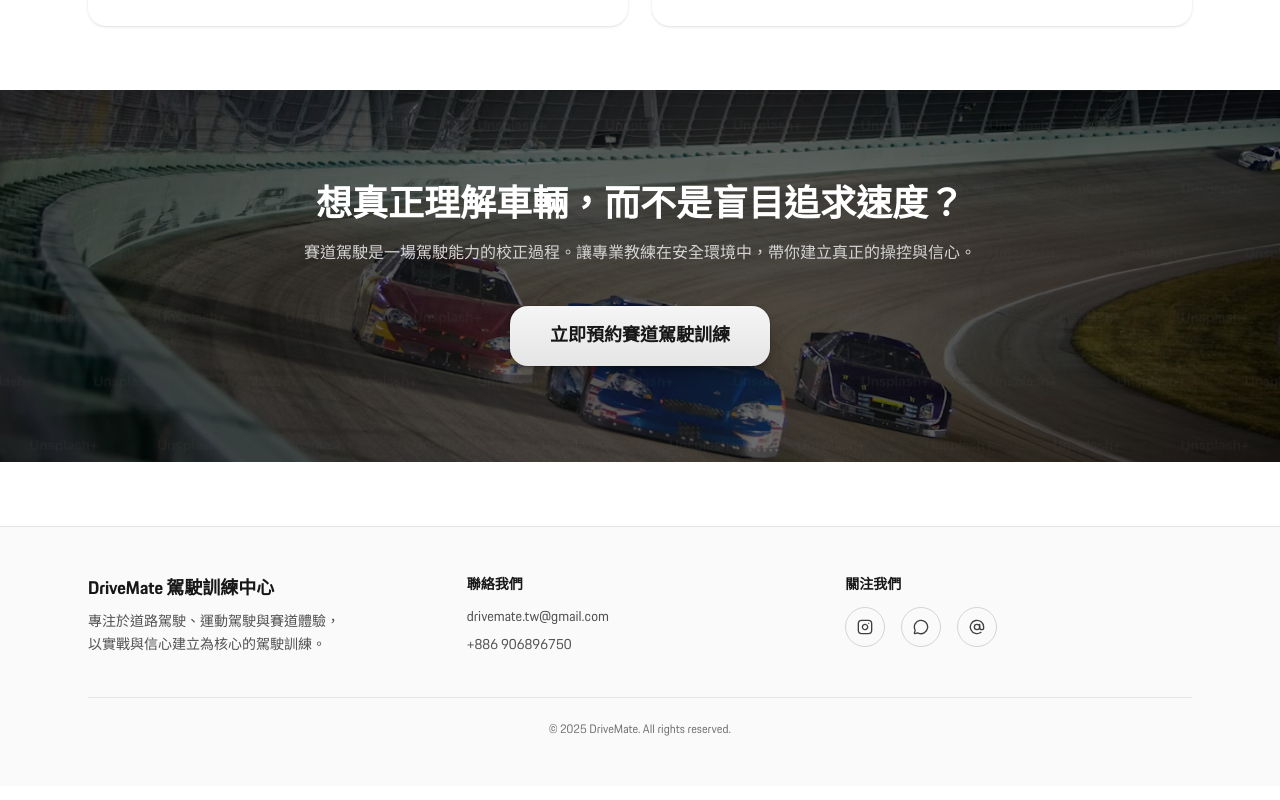
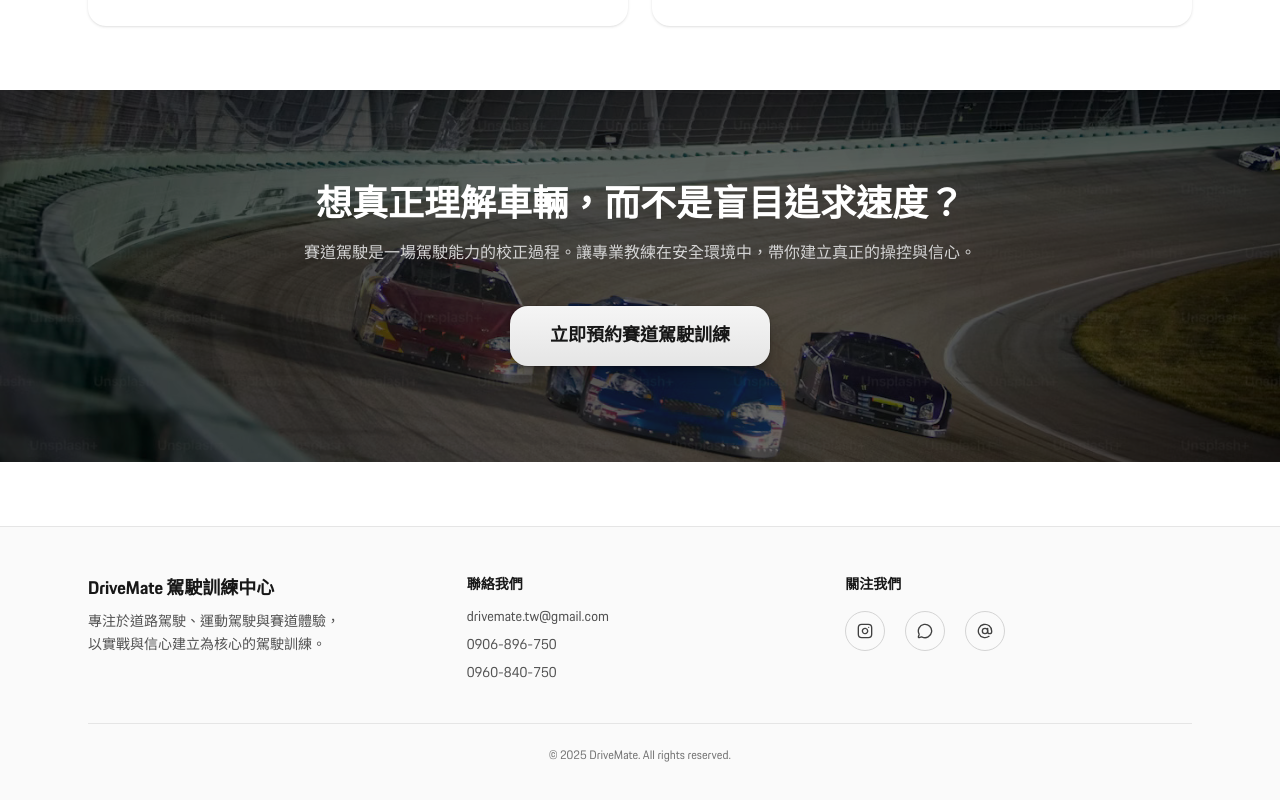
Before and after one commit to laurelke/drivemate-web, a Next.js app: page /courses/track-driving in a window 1280 px wide. Shown: the part 1684-2484 px from the top of the page. Built offline with nearby package versions, Linux system fonts and the light colour scheme; a web font is replaced by a local one.

Commit message:
feat: unify course pages layout and design

```diff
--- a/components/Footer.tsx
+++ b/components/Footer.tsx
@@ -7,7 +7,13 @@ export default function Footer() {
   return (
     <footer className="border-t border-neutral-200 bg-neutral-50">
       <div className="mx-auto max-w-6xl px-6 py-12">
-        <div className="grid gap-8 md:grid-cols-3">
+        <div
+          className="
+            grid gap-8
+            text-center
+            md:grid-cols-3 md:text-left
+          "
+        >
           {/* ================= Brand ================= */}
           <div>
             <p className="text-lg font-semibold text-neutral-900">
@@ -40,19 +46,32 @@ export default function Footer() {
                   href="tel:+886906896750"
                   className="hover:text-neutral-900"
                 >
-                  +886 906896750
+                  0906-896-750
+                </a>
+              </li>
+              <li>
+                <a
+                  href="tel:+886960840750"
+                  className="hover:text-neutral-900"
+                >
+                  0960-840-750
                 </a>
               </li>
             </ul>
           </div>
 
-           {/* ================= Social ================= */}
+          {/* ================= Social ================= */}
           <div>
-            <p className="mb-3 text-sm font-semibold text-neutral-900">
+            <p className="mb-4 text-sm font-semibold text-neutral-900">
               關注我們
             </p>
 
-            <div className="flex items-center gap-4">
+            <div
+              className="
+                flex justify-center gap-5
+                md:justify-start
+              "
+            >
               {[
                 {
                   href: 'https://www.instagram.com/drivemate.tw',
```
